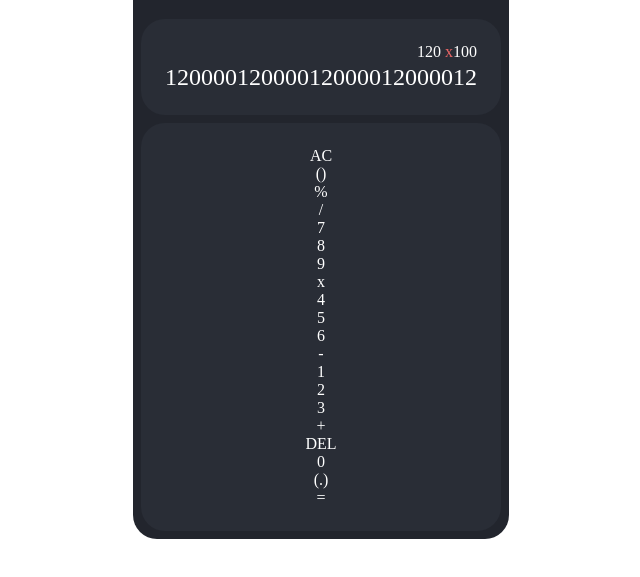
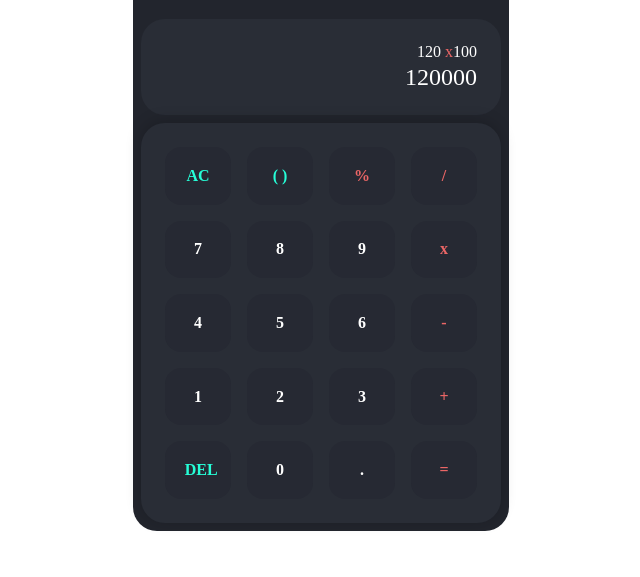
Before and after one commit to bbaung/js_calculator, a plain HTML site: page index.html in a window 1280 px wide. Shown: the part 77-654 px from the top of the page, without its empty margins (319-959 px from the left). Drawn offline with Linux system fonts and the light colour scheme.

Commit message:
layout done

```diff
--- a/app.js
+++ b/app.js
@@ -1 +1,23 @@
-// alert("work");
+const keys = document.querySelectorAll('.key');
+const display_input = document.querySelector('.display .input');
+const display_output = document.querySelector('.display .output');
+
+// display_input.innerHTML="test";
+// display_output.innerHTML="output test";
+
+
+for (const key of keys) {
+    const value = key.getAttribute("data-key");
+    // key.innerHTML=value;
+    // console.log(value);
+
+    key.addEventListener('click', ()=>{
+        if (value == "delete") {
+            display_output.innerHTML= 0;
+            display_input.innerHTML=0;
+        } else {
+
+        }
+    } )
+
+}
--- a/index.html
+++ b/index.html
@@ -7,7 +7,7 @@
     <link rel="stylesheet" href="style.css">
 </head>
 <body>
-
+    <div class="container">
     <div class="app">
         <div class="cal_header">
             <h1>Calculator</h1>
@@ -17,7 +17,7 @@
             <div class="display">
                 <div class="content">
                     <div class="input">120 <span class="operator">x</span>100</div>
-                    <div class="output">120000120000120000120000120000120000120000120000120000120000120000120000</div>
+                    <div class="output">120000</div>
                 </div>
 
                 <div class="keys">
@@ -26,62 +26,62 @@
                     </div>
 
                     <div data-key="brackets" class="key action">
-                        <span>()</span>
+                        <span>( )</span>
                     </div>
 
-                    <div data-key="%" class="key action">
+                    <div data-key="%" class="key operator">
                         <span>%</span>
                     </div>
 
-                    <div data-key="/" class="key action">
+                    <div data-key="/" class="key operator">
                         <span>/</span>
                     </div>
 
-                    <div data-key="7" class="key action">
+                    <div data-key="7" class="key">
                         <span>7</span>
                     </div>
 
-                    <div data-key="8" class="key action">
+                    <div data-key="8" class="key">
                         <span>8</span>
                     </div>
 
-                    <div data-key="9" class="key action">
+                    <div data-key="9" class="key">
                         <span>9</span>
                     </div>
 
-                    <div data-key="x" class="key action">
+                    <div data-key="*" class="key operator">
                         <span>x</span>
                     </div>
 
-                    <div data-key="4" class="key action">
+                    <div data-key="4" class="key">
                         <span>4</span>
                     </div>
 
-                    <div data-key="5" class="key action">
+                    <div data-key="5" class="key">
                         <span>5</span>
                     </div>
 
-                    <div data-key="6" class="key action">
+                    <div data-key="6" class="key">
                         <span>6</span>
                     </div>
 
-                    <div data-key="-" class="key action">
+                    <div data-key="-" class="key operator">
                         <span>-</span>
                     </div>
 
-                    <div data-key="1" class="key action">
+                    <div data-key="1" class="key">
                         <span>1</span>
                     </div>
 
-                    <div data-key="2" class="key action">
+                    <div data-key="2" class="key">
                         <span>2</span>
                     </div>
 
-                    <div data-key="3" class="key action">
+                    <div data-key="3" class="key">
                         <span>3</span>
                     </div>
 
-                    <div data-key="+" class="key action">
+                    <div data-key="+" class="key operator">
                         <span>+</span>
                     </div>
 
@@ -89,21 +89,22 @@
                         <span>DEL</span>
                     </div>
 
-                    <div data-key="0" class="key action">
+                    <div data-key="0" class="key">
                         <span>0</span>
                     </div>
 
-                    <div data-key="." class="key action">
-                        <span>(.)</span>
+                    <div data-key="." class="key">
+                        <span>.</span>
                     </div>
 
-                    <div data-key="=" class="key action">
+                    <div data-key="=" class="key operator">
                         <span>=</span>
                     </div>
                 </div>
             </div>
         </div>
     </div>
+</div>
 
     <script src="app.js"></script>
 </body>
--- a/style.css
+++ b/style.css
@@ -1,4 +1,5 @@
 .app{
+
     width: 360px;
     margin-left: auto;
     margin-right: auto;
@@ -19,6 +20,7 @@
     display: flex;
     flex-direction: column;
     gap: 0.5rem;
+    flex: 1 1 0%;
 }
 .content{
     display: flex;
@@ -31,17 +33,15 @@
 
 }
 
-.operator{
-    color: #EB6666;
-}
-
 .input{
     font-size:medium;
     overflow: auto;
+    /* min-height: 1rem; */
 }
 
 .output{
     font-size:x-large;
+    /* min-height: 2rem; */
     overflow: auto;
 }
 
@@ -50,4 +50,31 @@
     background-color: #292D36;
     padding:1.5rem;
     border-radius: 1.5rem;
+    display: grid;
+    grid-template-columns: repeat(4,1fr);
+    grid-template-rows: repeat(5,1fr);
+    gap: 1rem;
+    box-shadow:0px -2px 16px rgba(0, 0, 0, 0.2);
 }
+
+.key{
+    cursor: pointer;
+    display: block;
+    background-color: #262933;
+    padding: 30%;
+    border-radius:1rem ;
+    font-size: 1rem;
+    font-weight: bold;
+}
+
+.key:hover{
+    box-shadow: inset 0px 0px 10px rgba(0, 0, 0, 0.2);
+}
+
+.operator{
+    color: #EB6666;
+}
+
+.action{
+    color: #26FED7;
+}
```
Also changed, not shown: note.txt (added), 1 other file.
